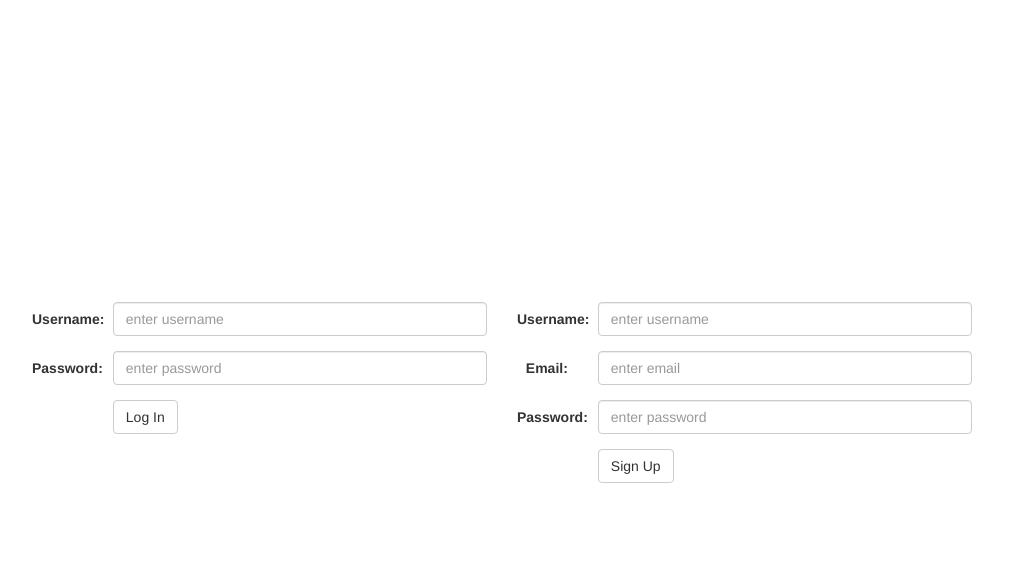
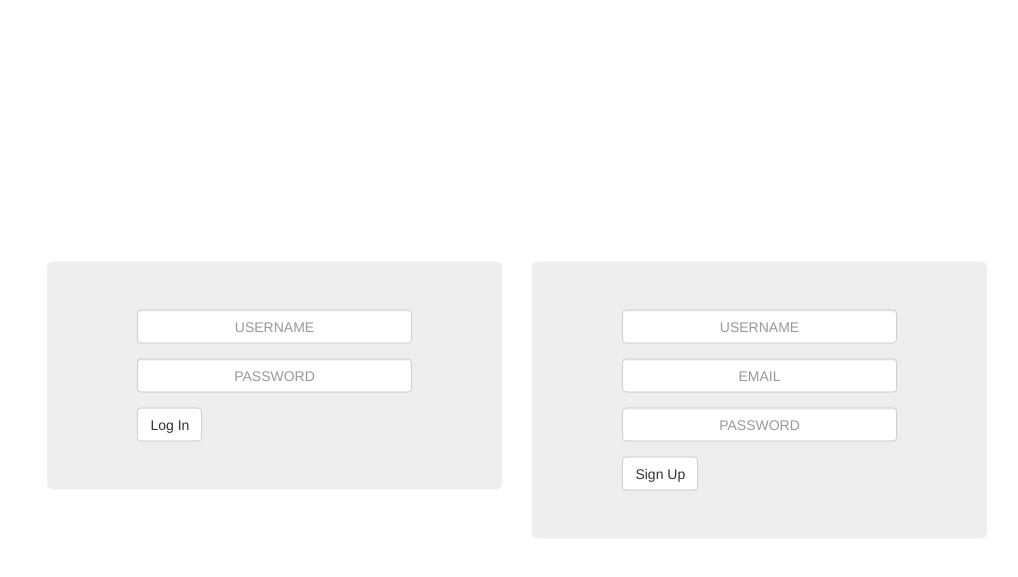
Before and after one commit to up201306506/LBAW55, a PHP site: page / in a window 1280 px wide. Shown: the top 577 px of the page, without its empty margins (123-1141 px from the left). Run offline with PHP 8.4, Linux system fonts and the light colour scheme.

Commit message:
Bootstrap até é fixe.

```diff
--- a/Prototype/index.css
+++ b/Prototype/index.css
@@ -12,3 +12,15 @@ html, body {
 	position: absolute;
 	transform: translate(-50%, -50%);
 }
+
+.jumbotron {
+	margin: 0;
+}
+
+.form-group:last-child {
+	margin-bottom: 0;
+}
+
+#username, #password, #email {
+	text-align: center;
+}
--- a/Prototype/index.php
+++ b/Prototype/index.php
@@ -20,50 +20,45 @@
 	<![endif]-->
 </head>
 <body>
-	<div class="container row">
+	<div class="container">
 		<div class="col-sm-6">
-			<form class="form-horizontal" role="form">
+			<form class="form-horizontal jumbotron" role="form">
 				<div class="form-group">
-					<label class="control-label col-sm-2" for="username">Username:</label>
-					<div class="col-sm-10">
-						<input id="username" class="form-control" type="text" placeholder="enter username"></input>
+					<div class="col-sm-offset-1 col-sm-10">
+						<input id="username" class="form-control" type="text" placeholder="USERNAME"></input>
 					</div>
 				</div>
 				<div class="form-group">
-					<label class="control-label col-sm-2" for="password">Password:</label>
-					<div class="col-sm-10">
-						<input id="password" class="form-control" type="password" placeholder="enter password"></input>
+					<div class="col-sm-offset-1 col-sm-10">
+						<input id="password" class="form-control" type="password" placeholder="PASSWORD"></input>
 					</div>
 				</div>
 				<div class="form-group">
-					<div class="col-sm-offset-2 col-sm-10">
+					<div class="col-sm-offset-1 col-sm-11">
 						<input class="btn btn-default" type="submit" value="Log In"></input>
 					</div>
 				</div>
 			</form>
 		</div> <!-- log in -->
 		<div class="col-sm-6">
-			<form class="form-horizontal" role="form">
+			<form class="form-horizontal jumbotron" role="form">
 				<div class="form-group">
-					<label class="control-label col-sm-2" for="username">Username:</label>
-					<div class="col-sm-10">
-						<input id="username" class="form-control" type="text" placeholder="enter username"></input>
+					<div class="col-sm-offset-1 col-sm-10">
+						<input id="username" class="form-control" type="text" placeholder="USERNAME"></input>
 					</div>
 				</div>
 				<div class="form-group">
-					<label class="control-label col-sm-2" for="email">Email:</label>
-					<div class="col-sm-10">
-						<input id="email" class="form-control" type="email" placeholder="enter email"></input>
+					<div class="col-sm-offset-1 col-sm-10">
+						<input id="email" class="form-control" type="email" placeholder="EMAIL"></input>
 					</div>
 				</div>
 				<div class="form-group">
-					<label class="control-label col-sm-2" for="password">Password:</label>
-					<div class="col-sm-10">
-						<input id="password" class="form-control" type="password" placeholder="enter password"></input>
+					<div class="col-sm-offset-1 col-sm-10">
+						<input id="password" class="form-control" type="password" placeholder="PASSWORD"></input>
 					</div>
 				</div>
 				<div class="form-group">
-					<div class="col-sm-offset-2 col-sm-10">
+					<div class="col-sm-offset-1 col-sm-11">
 						<input class="btn btn-default" type="submit" value="Sign Up"></input>
 					</div>
 				</div>
```
